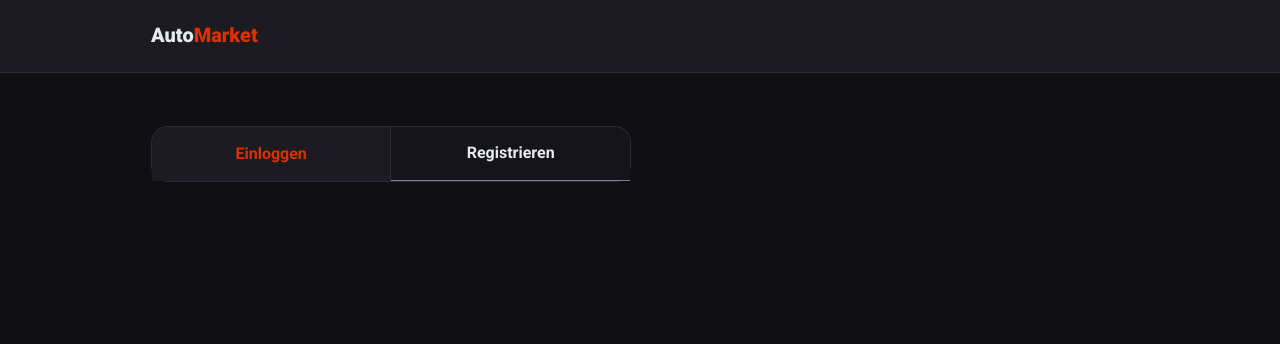
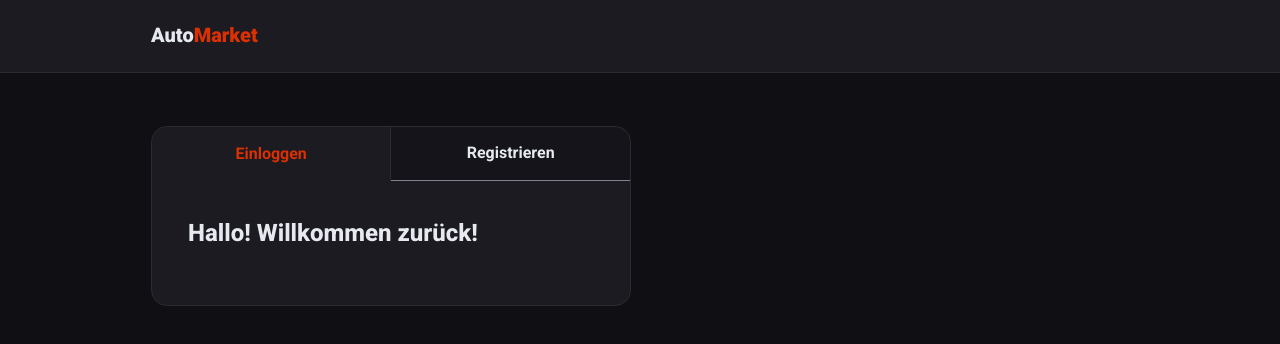
Before and after one commit to sh1xzyy/auto-market-frontend-v2, a Next.js app: page /auth in a window 1280 px wide. Shown: the top 344 px of the page. Built offline with nearby package versions, Linux system fonts and the light colour scheme.

Commit message:
feat: add auth title

```diff
--- a/src/modules/AuthCard/AuthCard.jsx
+++ b/src/modules/AuthCard/AuthCard.jsx
@@ -2,6 +2,7 @@
 
 import { useState } from 'react'
 import AuthTabs from './ui/AuthTabs'
+import AuthTitle from './ui/AuthTitle'
 
 const AuthCard = () => {
 	const [activeIndex, setActiveIndex] = useState(0)
@@ -10,6 +11,15 @@ const AuthCard = () => {
 		<div>
 			<div className='mb-xl-plus bg-black-soft-bg border border-grey-deep md:rounded-lg'>
 				<AuthTabs activeIndex={activeIndex} setActiveIndex={setActiveIndex} />
+				<div className='px-lg-strong py-xl-plus md:p-3xl'>
+					<AuthTitle
+						title={
+							activeIndex === 0
+								? 'Hallo! Willkommen zurück!'
+								: 'Erstelle Dein mobile.de Konto!'
+						}
+					/>
+				</div>
 			</div>
 		</div>
 	)
--- /dev/null
+++ b/src/modules/AuthCard/ui/AuthTitle.jsx
@@ -0,0 +1,5 @@
+const AuthTitle = ({ title }) => {
+	return <h2 className='mb-lg-strong text-xl font-extrabold'>{title}</h2>
+}
+
+export default AuthTitle
```
